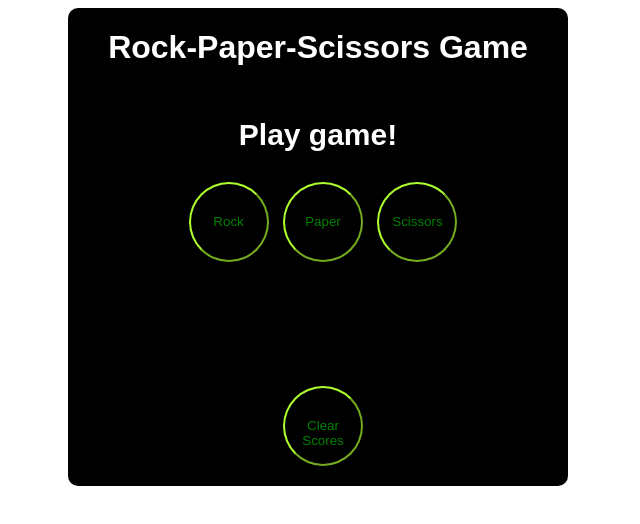
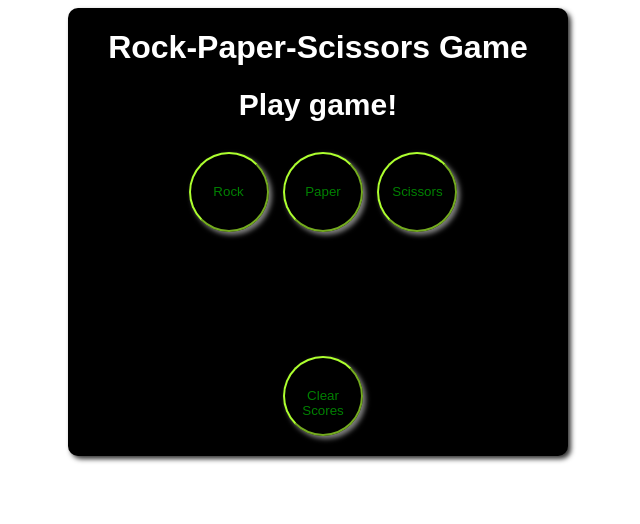
Before and after one commit to Erick-Ondiwa/Final-Version-of-Rock-Paper-Scissor-Game, a plain HTML site: page index.html in a window 1280 px wide. Shown: the whole page, without its empty margins (322-962 px from the left). Drawn offline with Linux system fonts and the light colour scheme.

Commit message:
Modified

```diff
--- a/styles.css
+++ b/styles.css
@@ -17,6 +17,7 @@ body{
   align-items: center;
   justify-content: center;
   background-color: black;
+  box-shadow: 3px 3px 5px hsl(0, 0%, 20%);
   border-radius: 10px;
   /* background-color: rgb(11, 248, 27); */
 }
@@ -42,10 +43,11 @@ body{
   cursor: pointer;
   font-size: bold;
   margin-bottom: 20px;
-
+  box-shadow: 3px 3px 5px hsl(0, 0%, 50%);
 
 }
 .gameTitle{
+  margin-top: 0;
   font-size: 30px;
   font-weight: bold;
 
```
Also changed, not shown: scripts.js (+0 -8 lines).
